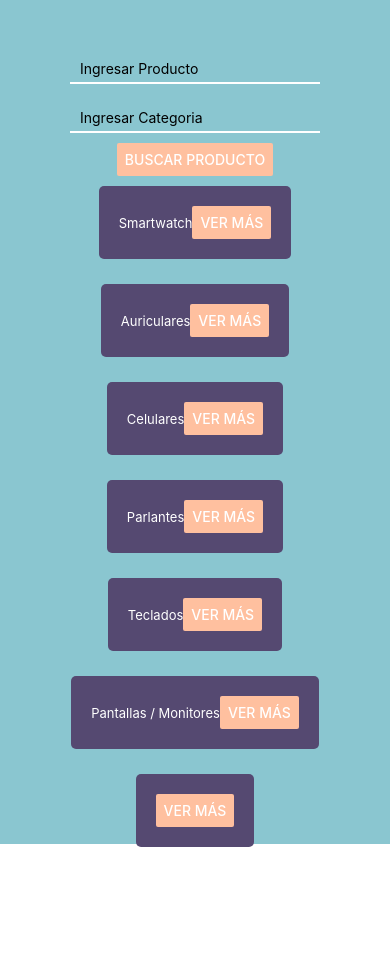
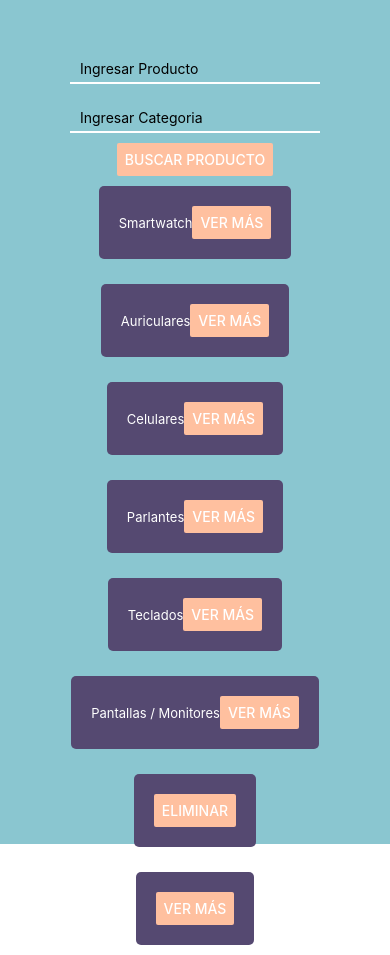
Before and after one commit to Brunobonomo11/ProyectoAppReactNative, a React Native app: screen / in a window 390 px wide. Both pictures are taken after a click on the button "BUSCAR PRODUCTO". Before the commit the page ends 857 px from the top, so only its background shows below. Built offline with nearby package versions, Linux system fonts and the light colour scheme.

Commit message:
Agregamos Flat List y tambien un boton para eliminar tareas

```diff
--- a/App.js
+++ b/App.js
@@ -1,9 +1,10 @@
 import { useState } from 'react';
 import uuid from 'react-native-uuid';
-import { StyleSheet, Text, TextInput, View, Button, FlatList} from 'react-native';
+import { StyleSheet, Text, TextInput, View, Button, FlatList, Modal} from 'react-native';
 
 const App = () => {
 
+      const [modalVisible, setModalVisible] = useState(false)
       const [newProduct, setNewProduct] = useState({
         title: "",
         categoria: ""
@@ -29,6 +30,10 @@ const App = () => {
 
       const onHandlerCategoria = (t) => {
         setNewProduct({...newProduct, categoria:t})
+      }
+
+      const deleteTask = (id) => {
+        setProduct(product.filter(product => product.id != id))
       }
 
       return (
@@ -64,22 +69,31 @@ const App = () => {
                     <Button color="#FFC09F" title='Ver Más' />
                 </View>
                 {
-                  product.map(producto => (<View key={producto.id} style={styles.pack}>
-                                            <Text style={styles.textPack}>{producto.title}</Text>
-                                            <Button color="#FFC09F" title='Ver Más' />
+                  product.map(product => (<View key={product.id} style={styles.pack}>
+                                            <Text style={styles.textPack}>{product.title}</Text>
+                                            <Button color="#FFC09F" title='Eliminar' />
                                           </View> )
                               )
                 }
-                {/* <FlatList
+                <FlatList
                 data={product}
                 keyExtractor={item => item.id}
                 renderItem={({item})=>(
                   <View style={styles.pack}>
                   <Text style={styles.textPack}>{item.title}</Text>
-                  <Button color="#FFC09F" title='Ver Más' />
+                  <Button color="#FFC09F" title='Ver Más' onPress={() => deleteTask(item)} />
                 </View>
                 )}
-                /> */}
+                />
+                <Modal
+                    visible={modalVisible}
+                >
+                <View>
+                    <Text>Estas Seguro de eliminar este producto ?</Text>
+                    <Button title='si' onPress={() => console.log("Eliminado")} />
+                    <Button title='no' onPress={() => setModalVisible(false)} />
+                </View>
+                </Modal>
               </View>
         </View>
       )
```
